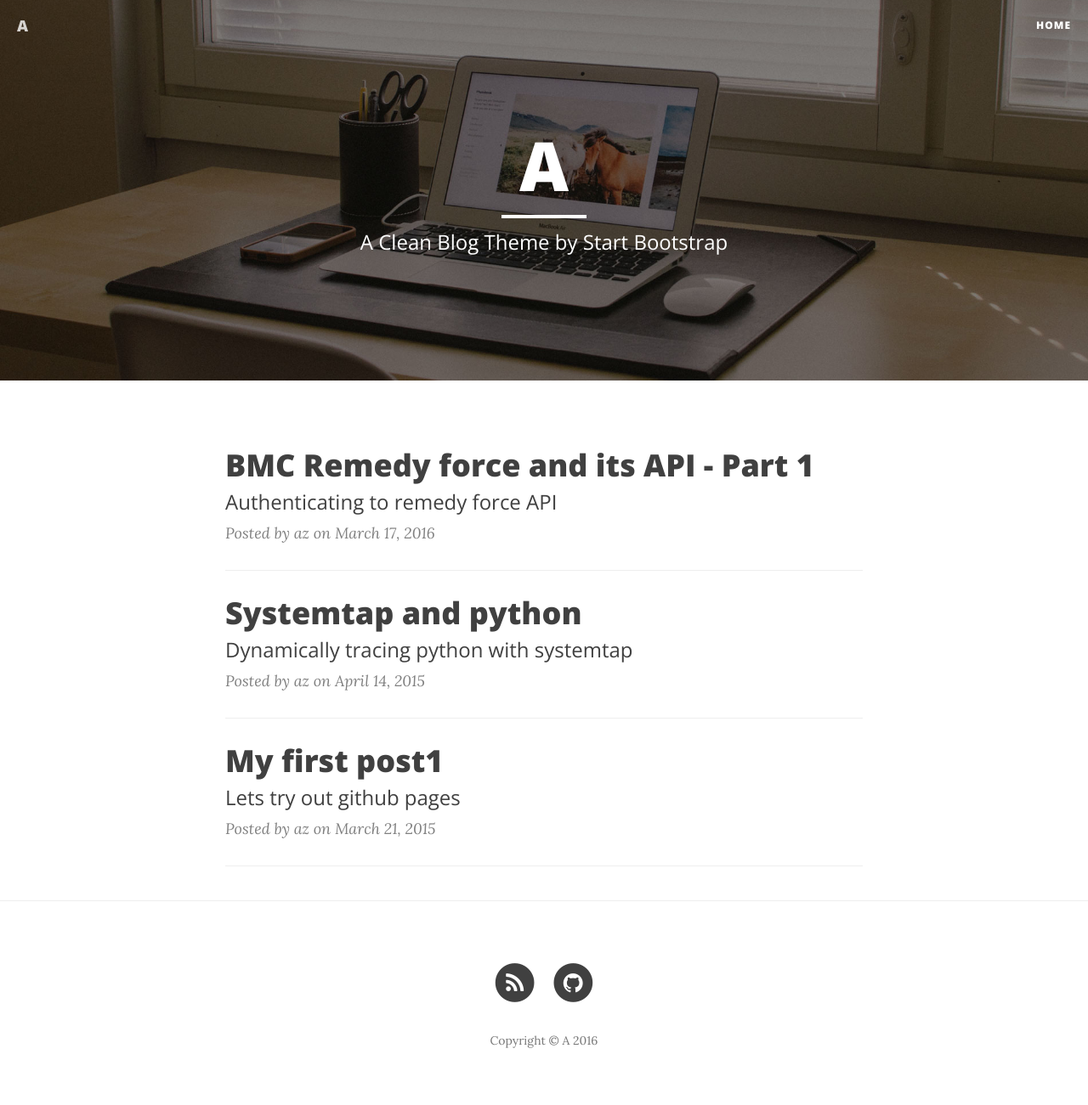
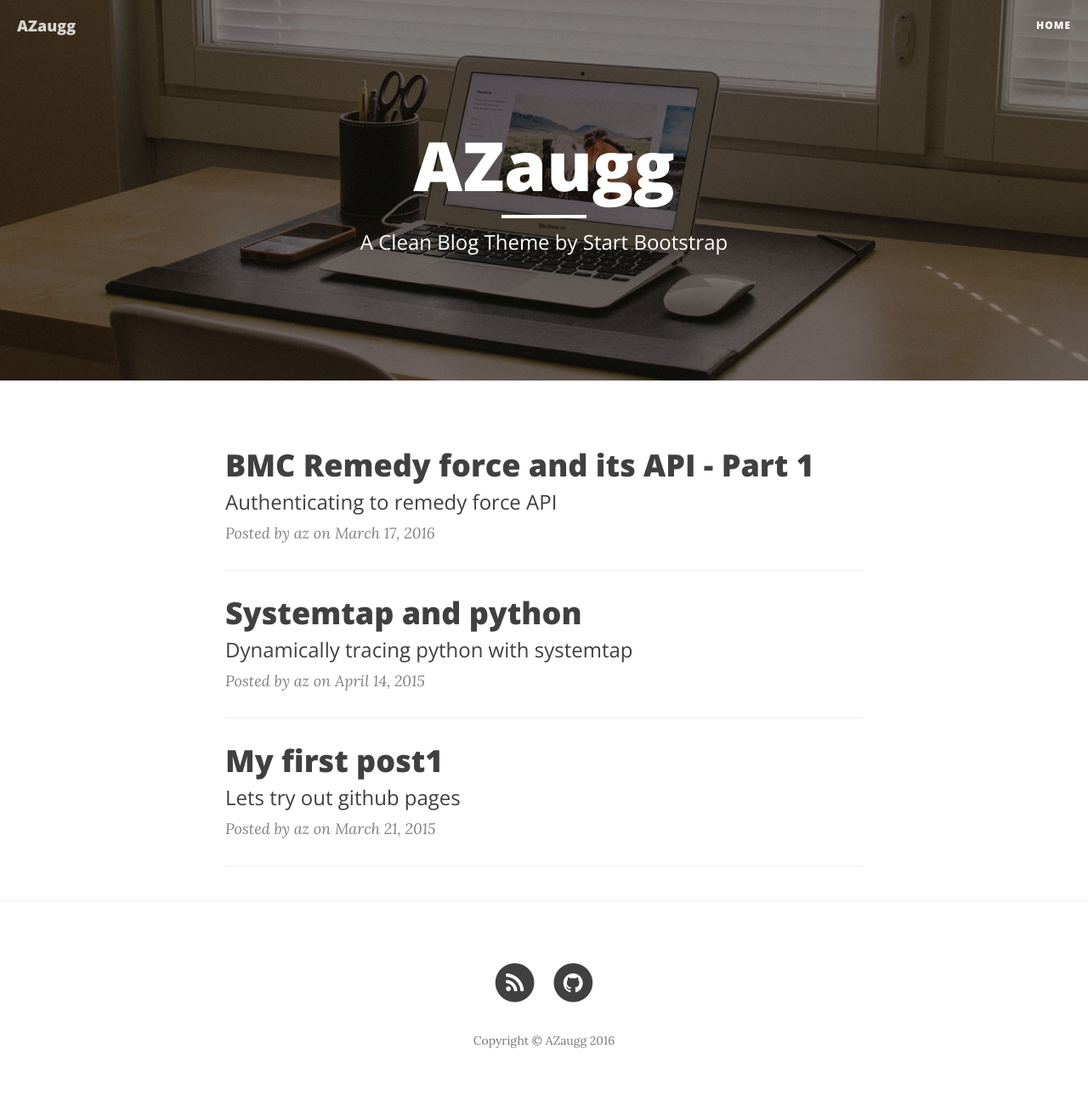
Before and after one commit to AZaugg/andyzaugg.github.io, a Jekyll site: the page built from index.html, in a window 1280 px wide. Shown: the whole page at 85% size. Built offline with Jekyll 4.4.1, drawn with Linux system fonts in a browser that asks for light colours; nearby versions of some CDN libraries; the list of posts is cut into pages by our own code; some of the changed lines change nothing that is shown.

Commit message:
Updated site details

```diff
--- a/_config.yml
+++ b/_config.yml
@@ -1,8 +1,8 @@
 # Site settings
-title: A
+title: AZaugg
 header-img: img/home-bg.jpg
-email: az@az.com
-description: "Trying out design"
+email: azaugg.github@gmail.com
+description: "tech bits and bobs"
 github_username:  azaugg
 
 # Build settings
```
